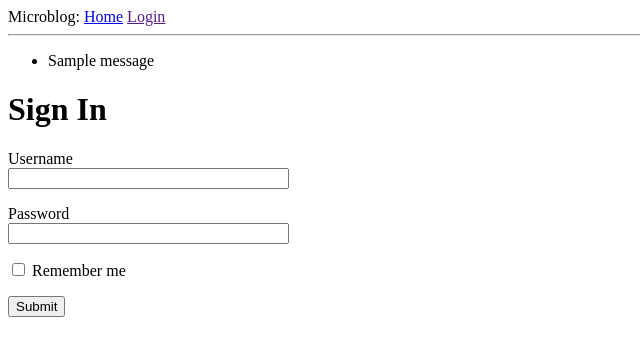
After one commit to copygodistaken/microblog, a Python web app: template app/templates/login.html in a window 1280 px wide. The commit adds this page. Shown: the top 356 px of the page, without its empty margins (0-640 px from the left). Run offline with Jinja, Linux system fonts and the light colour scheme; the template is opened without the code that fills it: most values are stand-ins (such as "Sample title", 1, 10 or a date in 2020); one stand-in notice (Sample message) is shown; form fields are guessed from the names that the template uses.

Commit message:
Third Lesson

```diff
--- a/app/__init__.py
+++ b/app/__init__.py
@@ -1,5 +1,7 @@
 from flask import Flask
+from config import Config
 
 app = Flask(__name__)
+app.config.from_object(Config)
 
 from app import routes
--- a/app/templates/base.html
+++ b/app/templates/base.html
@@ -7,8 +7,21 @@
 	{% endif %}
     </head>
     <body>
-	<div>Microblog: <a href="/index">Home</a></div>
+	<div>
+  	    Microblog:
+	    <a href="{{ url_for('/index') }}">Home</a>
+	    <a href="{{ ulr_for('/login') }}">Login</a>
+	</div>
 	<hr>
+	{% with messages = get_flashed_messages() %}
+	{% if messages %}
+	<ul>
+	    {% for message in messages %}
+	    <li>{{ message }}</li>
+	    {% endfor %}
+	</ul>
+	{% endif %}
+	{% endwith %}
 	{% block content %}{% endblock %}
     </body>
 </html>
--- /dev/null
+++ b/app/templates/login.html
@@ -0,0 +1,25 @@
+{% extends "base.html" %}
+
+{% block content %}
+	<h1>Sign In</h1>
+	<form action="" method="post" novalidate>
+		{{ form.hidden_tag() }}
+		<p>
+			{{ form.username.label }}<br>
+			{{ form.username(size=32) }}<br>
+			{% for error in form.username.errors %}
+			<span style="color: red;">[{{ error }}]</span>
+			{% endfor %}
+		</p>
+		<p>
+			{{ form.password.label }}<br>
+			{{ form.password(size=32) }}
+			{% for error in form.password.errors %}
+			<span style="color: red;">[{{ error }}]</span>
+			{% endfor %}
+		</p>
+		<p>{{ form.remember_me() }} {{ form.remember_me.label }}</p>
+		<p>{{ form.submit() }}</p>
+	</form>
+
+{% endblock %}
--- /dev/null
+++ b/config.py
@@ -0,0 +1,4 @@
+import os
+
+class Config(object):
+    SECRET_KEY = os.environ.get('SECRET_KEY') or 'dont-guess-my-key'
--- a/pip.requirements.txt
+++ b/pip.requirements.txt
@@ -1,2 +1,3 @@
 pip install flask
 pip install python-dotenv
+pip install flask-wtf
```
Also changed, not shown: app/routes.py (+23 -13 lines).
